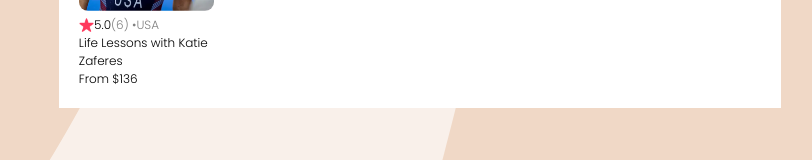
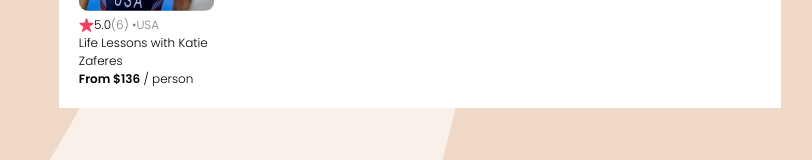
Before and after one commit to ioangheraszim/react-AirBnB-clone, a React (Vite) app: page / in a window 1280 px wide. Shown: the part 610-770 px from the top of the page, without its empty margins (220-1032 px from the left). Built offline with nearby package versions, Linux system fonts and the light colour scheme.

Commit message:
some modifications in styles

```diff
--- a/src/components/Card.jsx
+++ b/src/components/Card.jsx
@@ -11,7 +11,7 @@ export default function Card() {
                 <span className="grey">USA</span>
             </div>
             <p>Life Lessons with Katie Zaferes</p>
-            <p>From $136</p>
+            <p><span className="bold">From $136</span> / person</p>
         </section>
 
     )
--- a/styles.css
+++ b/styles.css
@@ -51,6 +51,9 @@ body {
 .container .card .grey {
   color: grey;
 }
+.container .card .bold {
+  font-weight: bold;
+}
 .container .card .card-image {
   width: 100%;
   border-radius: 9px;
--- a/styles.scss
+++ b/styles.scss
@@ -59,6 +59,10 @@ body {
         .grey {
             color: grey;
         }
+
+        .bold {
+            font-weight: bold;
+        }
         .card-image {
             width: 100%;
             border-radius: 9px;
```
Also changed, not shown: 1 other file (tests, documents, lock files or other folders).
